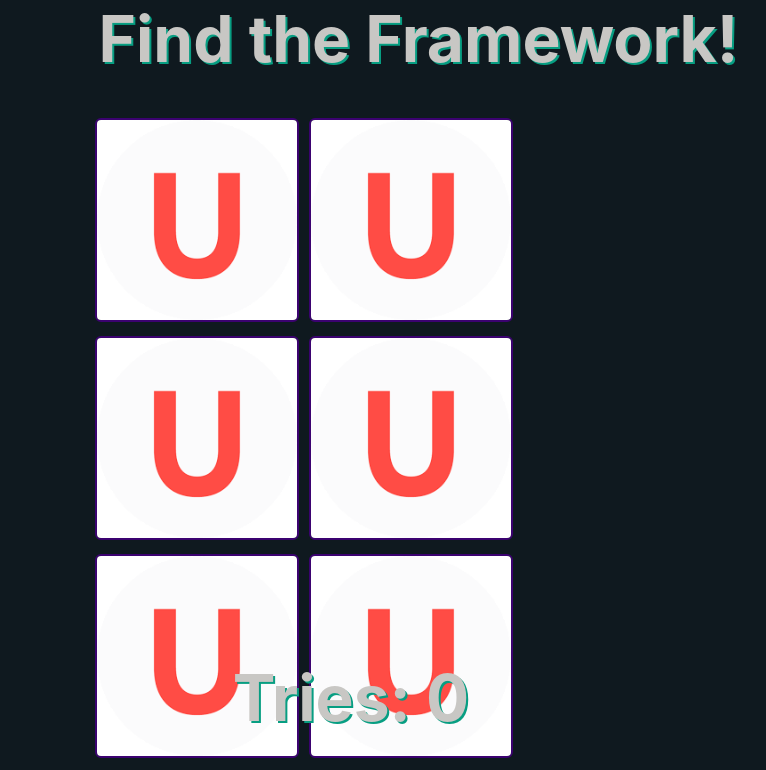
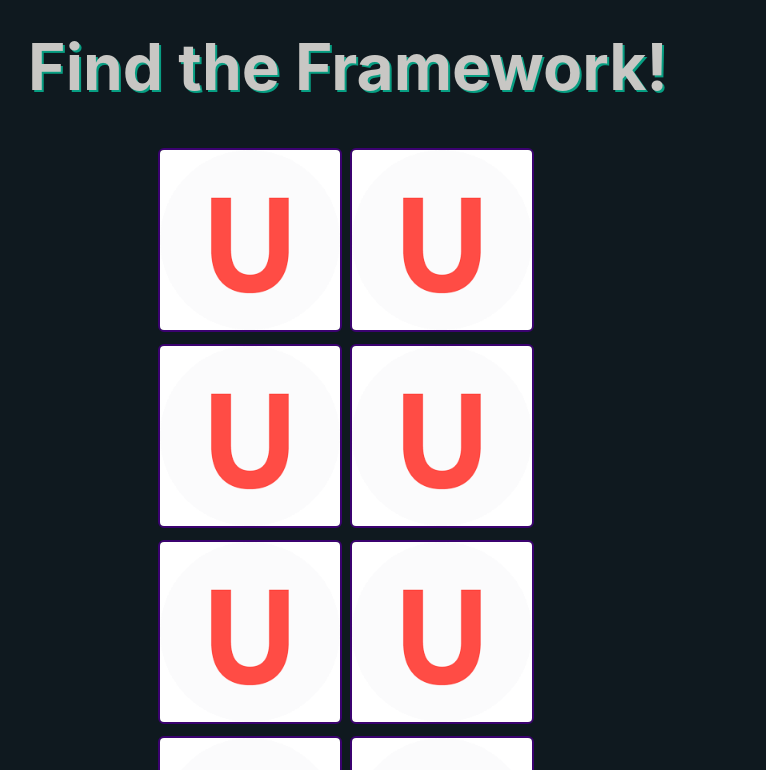
Before and after one commit to wiflysk8/React_Find_Treausure, a React (Create React App) app: page / in a window 1280 px wide. Shown: the top 770 px of the page, without its empty margins (292-1058 px from the left). Built offline with nearby package versions, Linux system fonts and the light colour scheme.

Commit message:
text reposition

```diff
--- a/src/App.css
+++ b/src/App.css
@@ -1,8 +1,10 @@
 .App {
   display: flex;
+  justify-content: center;
   align-items: center;
-  text-align: center;
   flex-direction: column;
+  width: 100;
+  height: auto;
   color: rgb(200, 199, 196);
 }
 body {
@@ -44,18 +46,19 @@ body {
 }
 
 .c-tableboard {
-  width: 40%;
   display: flex;
   flex-wrap: wrap;
-  gap: 10px;
-  margin-top: 110px;
+  width: 40%;
+  gap: 8px;
+  height: auto;
+  margin-left: 10%;
   text-shadow: #079e82 2px 2px 0px;
 }
 
 .c-tableboard img {
   cursor: pointer;
-  width: 200px;
-  height: 200px;
+  width: 180px;
+  height: 180px;
   border: 2px solid rgb(59, 2, 112);
   border-radius: 6px;
   object-fit: contain;
@@ -64,16 +67,14 @@ body {
 .c-counter {
   font-weight: bold;
   font-size: 4rem;
-  position: absolute;
-  bottom: 8%;
-  left: 41%;
+  margin-left: 24%;
+  margin-top: 0px;
+  text-align: center;
 }
 
 .c-title {
   font-weight: bold;
   font-size: 4rem;
-  position: absolute;
-  left: 30.5%;
-  bottom: 85%;
   text-shadow: #079e82 2px 2px 0px;
+  margin-top: 20px;
 }
--- a/src/App.jsx
+++ b/src/App.jsx
@@ -25,7 +25,7 @@ function App() {
             <Table images={images} index={index} winCoor={winCoor} setCounter={setCounter} counter={counter} />
           </div>
         ))}
-        <span className="c-counter">Tries: {counter}</span>
+        <p className="c-counter">Tries: {counter}</p>
       </div>
     </div>
   );
```
